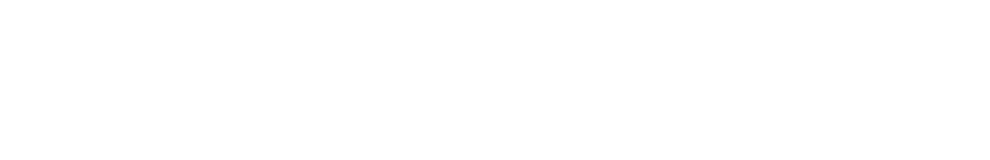
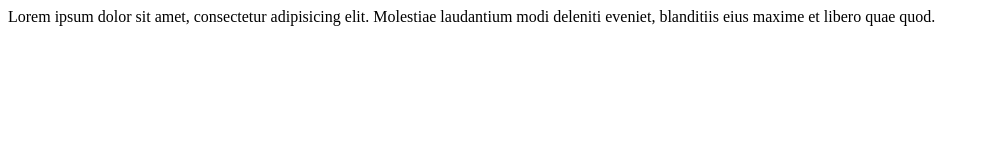
Before and after one commit to q1e2i4/j1, a website: page index.html in a window 1280 px wide. Shown: the whole page, without its empty margins (0-990 px from the left). Drawn offline with Linux system fonts and the light colour scheme.

Commit message:
new change1

```diff
--- a/index.html
+++ b/index.html
@@ -7,6 +7,6 @@
     <title>Document</title>
 </head>
 <body>
-
+    Lorem ipsum dolor sit amet, consectetur adipisicing elit. Molestiae laudantium modi deleniti eveniet, blanditiis eius maxime et libero quae quod.
 </body>
 </html>
```
